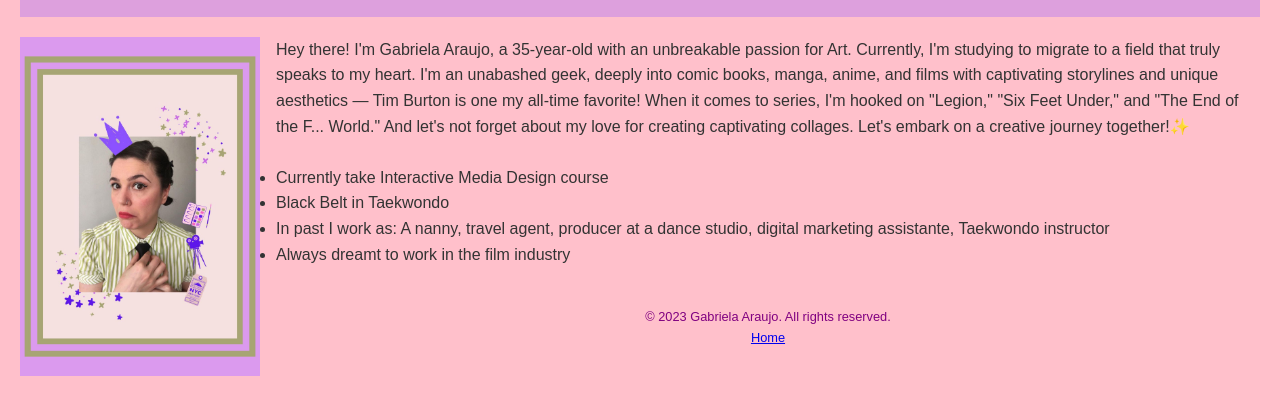
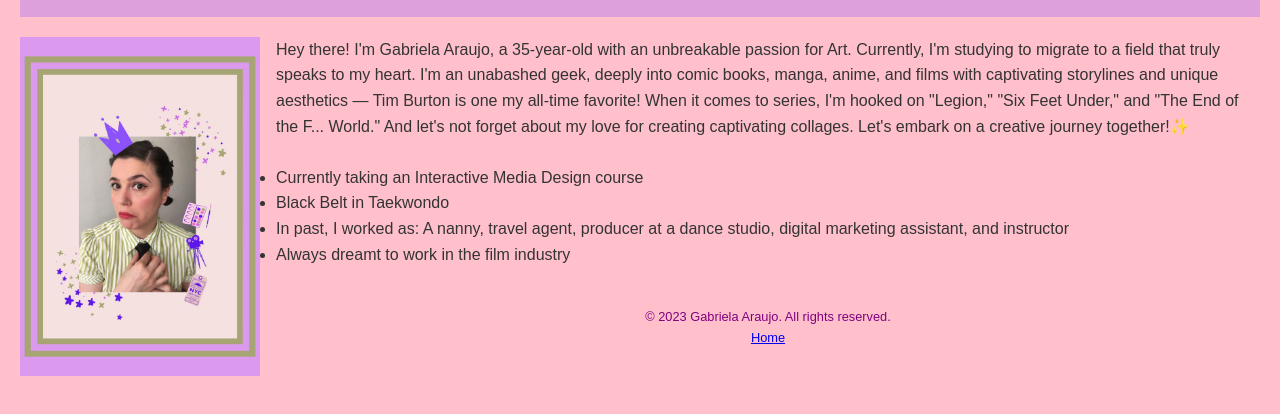
Before and after one commit to gabrielaaraujo87/mtm6201-midterm, a plain HTML site: page index.html in a window 1280 px wide. Shown: the part 120-534 px from the top of the page. Drawn offline with Linux system fonts and the light colour scheme; files whose address does not match are found by name.

Commit message:
Update index.html

```diff
--- a/index.html
+++ b/index.html
@@ -31,9 +31,9 @@
         And let's not forget about my love for creating captivating collages. Let's embark on a creative journey together!✨</p>
         <br>
         <ul id="list">
-          <li>Currently take Interactive Media Design course</li>
+          <li>Currently taking an Interactive Media Design course</li>
           <li>Black Belt in Taekwondo</li>
-          <li>In past I work as: A nanny, travel agent, producer at a dance studio, digital marketing assistante, Taekwondo instructor</li>
+          <li>In past, I worked as: A nanny, travel agent, producer at a dance studio, digital marketing assistant, and instructor</li>
           <li>Always dreamt to work in the film industry</li>
           </ul>
   </main>
```
